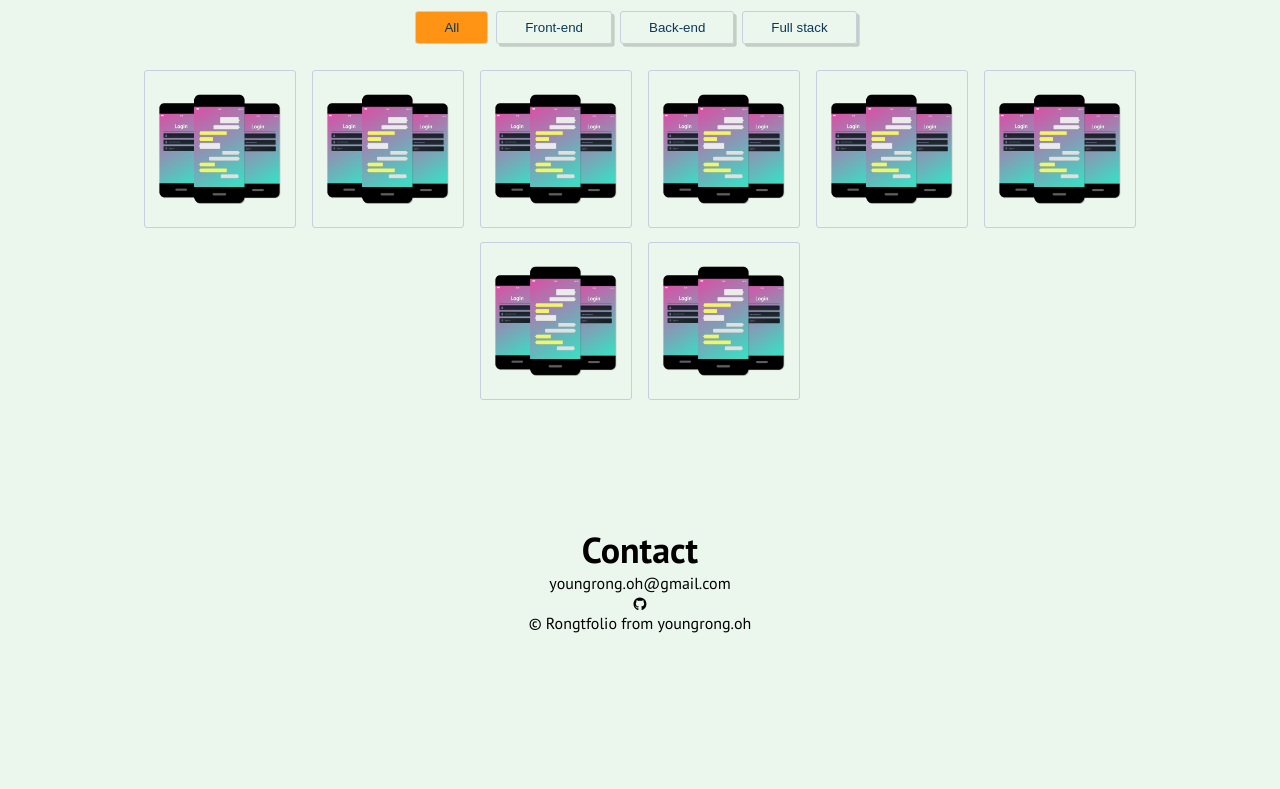
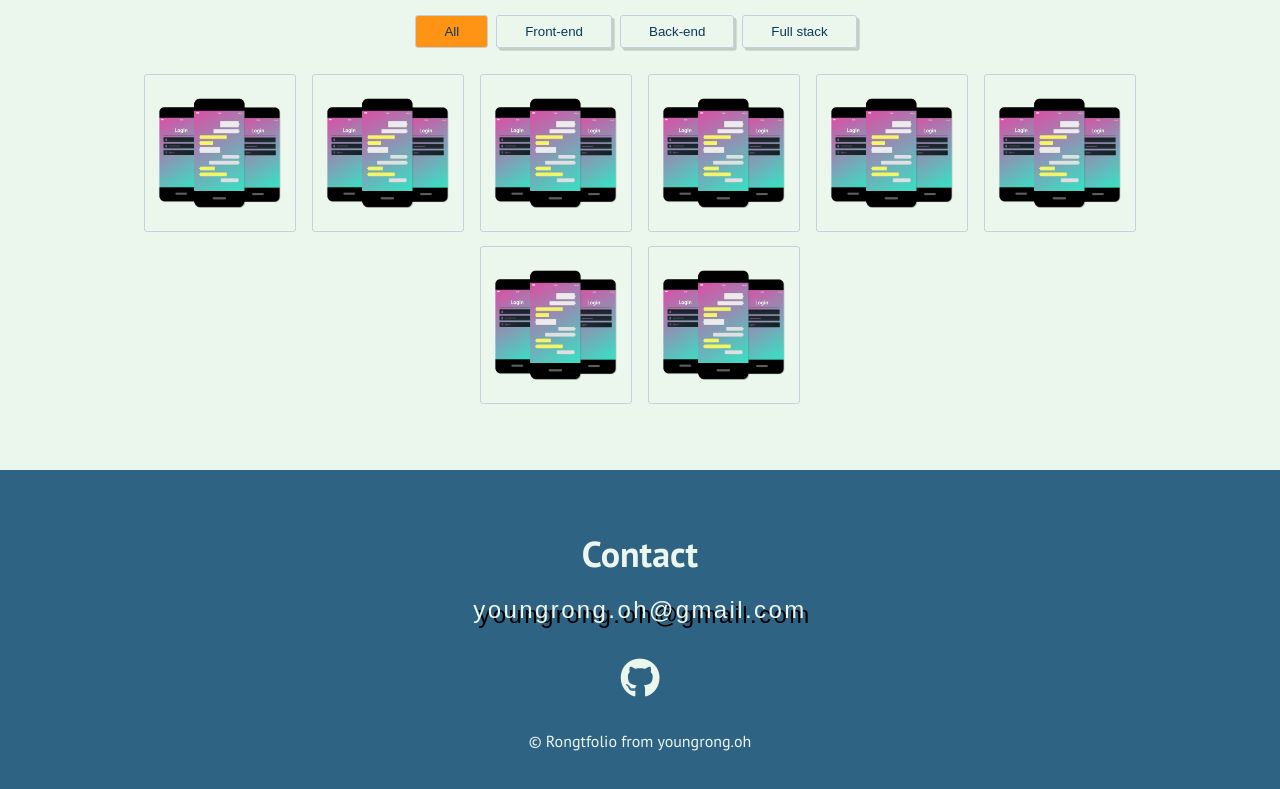
Before and after one commit to youngrongoh/Portfolio, a plain HTML site: page index.html in a window 1280 px wide. Shown: the part 1967-2756 px from the top of the page. Before the commit the page ends 2660 px from the top, so only its background shows below. Drawn offline with Linux system fonts and the light colour scheme.

Commit message:
CSS: Contact

```diff
--- a/index.html
+++ b/index.html
@@ -280,7 +280,7 @@
     <footer id="contact">
         <div class="container">
             <h2 class="contact__title">Contact</h2>
-            <span class="contact__email">youngrong.oh@gmail.com</span>
+            <button class="contact__email">youngrong.oh@gmail.com</button>
             <ul class="contact__media">
                 <li class="contact__mediaItem">
                     <a href="https://github.com/youngrongoh/"><button><i class="fab fa-github"></i></button></a>
--- a/style.css
+++ b/style.css
@@ -77,6 +77,7 @@ h1 {
 
 h2 {
     font-size: 36px;
+    margin-bottom: var(--size-wide);
 }
 
 h3 {
@@ -368,7 +369,7 @@ h4 {
     width: 1.5em;
     height: 1.5em;
     background-color: var(--color-yellow);
-    font-weight: 700;
+    font-weight: var(--weight-bold);
     border-radius: 50%;
     position: absolute;
     right: 4px;
@@ -431,7 +432,6 @@ h4 {
     padding: 0 var(--size-slim);
     opacity: 0;
     transition: 300ms ease;
-
 }
 
 .projects__meta:before {
@@ -453,3 +453,41 @@ h4 {
     transform: translateY(-50%);
     opacity: 1;
 }
+
+/* Contact */
+#contact {
+    background-color: var(--color-navy-light);
+    color: var(--color-white);
+}
+
+#contact button{
+    color: inherit;
+}
+
+.contact__email {
+    font-size: 1.5em;
+    letter-spacing: 0.1em;
+    text-shadow: 5px 5px black;
+    transform: translate(0, 0);
+    transition: .3s ease;
+}
+
+#contact .contact__email:hover {
+    transform: translate(4px, 4px);
+    text-shadow: 1px 1px black;
+    color: var(--color-orange);
+}
+
+.contact__media {
+    margin: 2em 0;
+}
+
+.contact__media button i {
+    font-size: 3em;
+    transition: .3s ease-out;
+}
+
+.contact__media button:hover i {
+    color: var(--color-orange);
+    transform: scale(1.2) rotate(720deg);
+}
```
